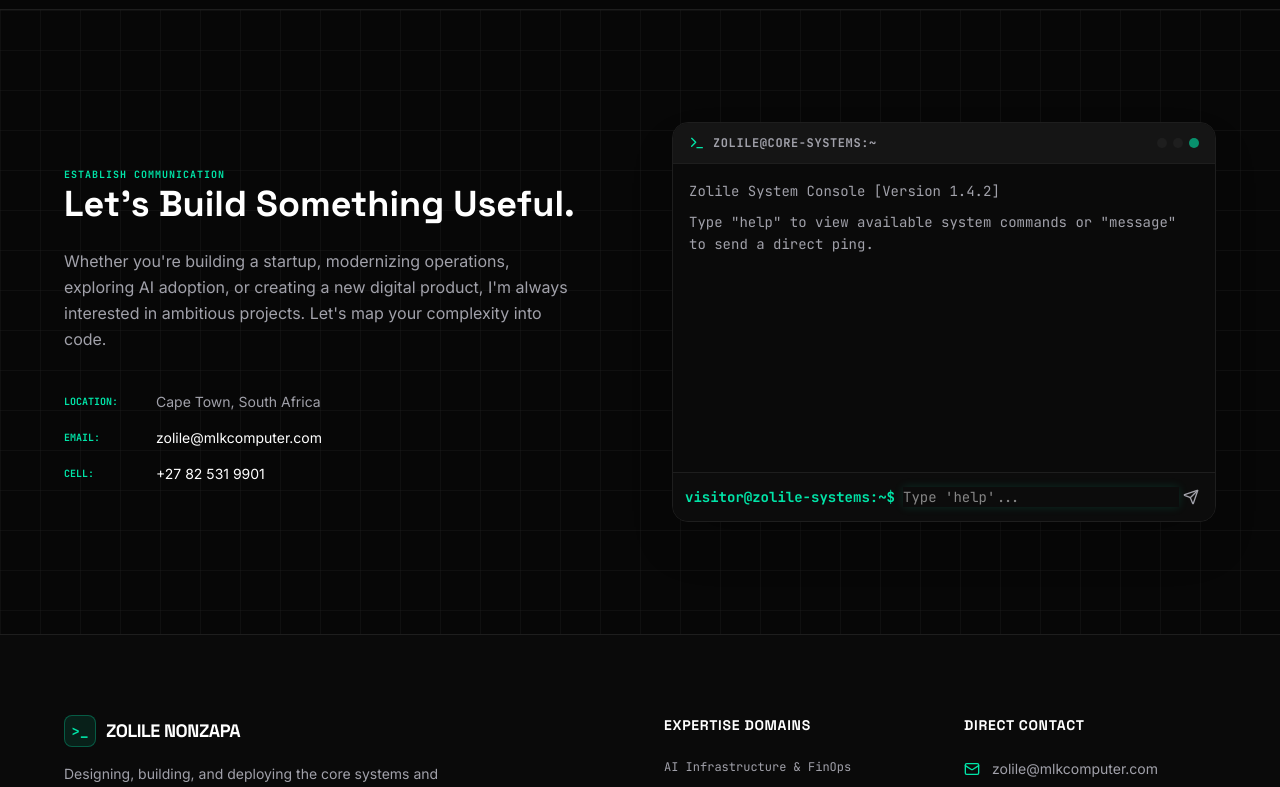
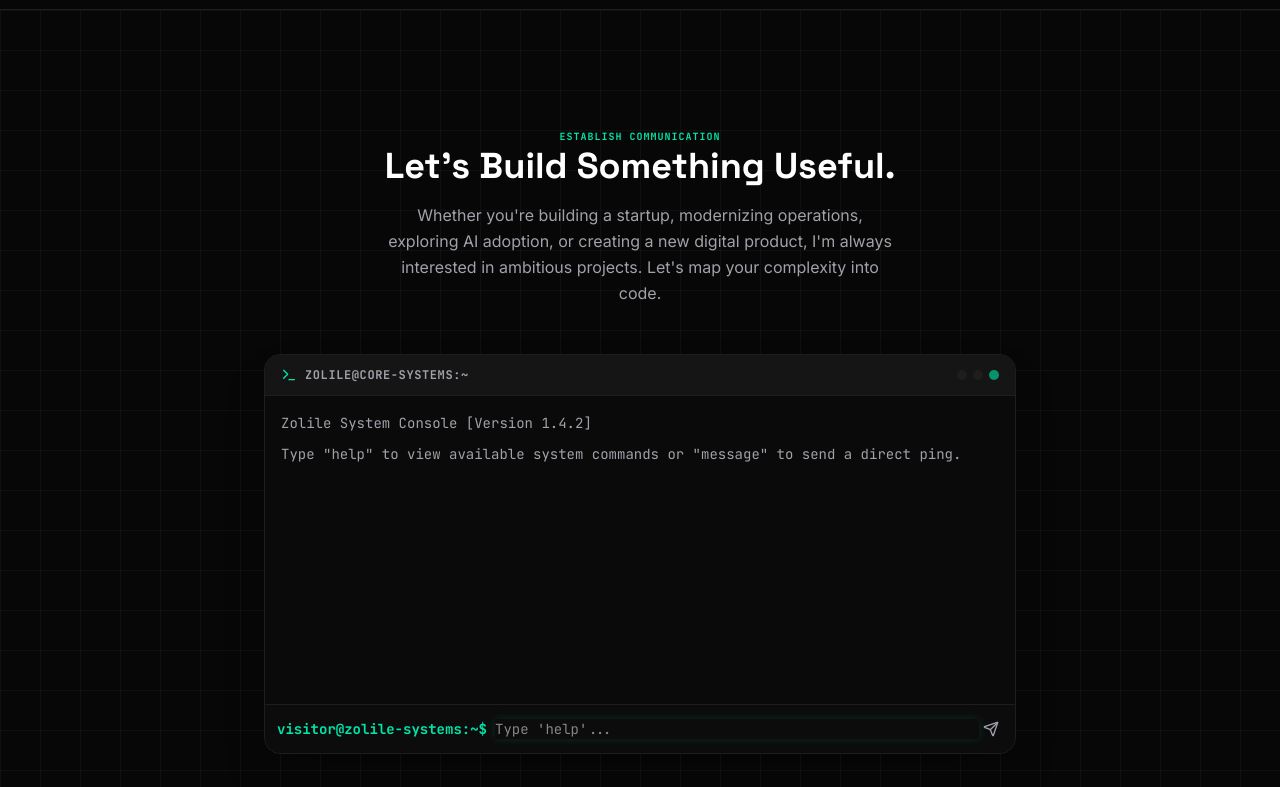
Before and after one commit to ZolileN/zolile.web, a Next.js app: page / in a window 1280 px wide. Shown: the part 4320-5107 px from the top of the page. Built offline with nearby package versions, Linux system fonts and the light colour scheme; no server answers.

Commit message:
refactor: improve contact form error handling and UI layout accessibility

```diff
--- a/src/app/actions.ts
+++ b/src/app/actions.ts
@@ -14,10 +14,12 @@ export async function sendLiveMessage(email: string, message: string, channelId:
     const telegramChatId = process.env.TELEGRAM_CHAT_ID;
     const resendKey = process.env.RESEND_API_KEY;
 
-    let dispatched = false;
+    let dispatchedCount = 0;
+    const errors: string[] = [];
 
     // 1. Discord Webhook
     if (discordWebhook) {
+      try {
         const response = await fetch(discordWebhook, {
           method: 'POST',
           headers: { 'Content-Type': 'application/json' },
@@ -38,13 +40,18 @@ export async function sendLiveMessage(email: string, message: string, channelId:
         });
 
         if (!response.ok) {
-        throw new Error(`Discord Webhook failed with status ${response.status}`);
+          throw new Error(`Discord status ${response.status}`);
         }
-      dispatched = true;
+        dispatchedCount++;
+      } catch (err) {
+        console.error('Discord Webhook failed:', err);
+        errors.push(`Discord Webhook failed: ${err instanceof Error ? err.message : 'Unknown'}`);
+      }
     }
 
     // 2. Telegram Bot
     if (telegramToken && telegramChatId) {
+      try {
         const escapedEmail = escapeHtml(email);
         const escapedMsg = escapeHtml(message);
         const escapedChan = escapeHtml(channelId);
@@ -62,13 +69,23 @@ export async function sendLiveMessage(email: string, message: string, channelId:
 
         if (!response.ok) {
           const errorText = await response.text();
-        throw new Error(`Telegram API failed with status ${response.status}: ${errorText}`);
+          throw new Error(errorText);
         }
-      dispatched = true;
+        dispatchedCount++;
+      } catch (err) {
+        console.error('Telegram dispatch failed:', err);
+        let msg = err instanceof Error ? err.message : 'Unknown';
+        try {
+          const parsed = JSON.parse(msg);
+          if (parsed.description) msg = parsed.description;
+        } catch {}
+        errors.push(`Telegram failed (${msg})`);
+      }
     }
 
     // 3. Resend Email
     if (resendKey) {
+      try {
         const fromEmail = process.env.RESEND_FROM || 'onboarding@resend.dev';
         const toEmail = process.env.RESEND_TO || 'zolile@mlkcomputer.com';
         const response = await fetch('https://api.resend.com/emails', {
@@ -86,12 +103,23 @@ export async function sendLiveMessage(email: string, message: string, channelId:
         });
 
         if (!response.ok) {
-        throw new Error(`Resend API failed with status ${response.status}`);
+          throw new Error(`Resend failed with status ${response.status}`);
         }
-      dispatched = true;
+        dispatchedCount++;
+      } catch (err) {
+        console.error('Resend dispatch failed:', err);
+        errors.push(`Resend failed: ${err instanceof Error ? err.message : 'Unknown'}`);
+      }
     }
 
-    if (!dispatched) {
+    if (dispatchedCount === 0 && (discordWebhook || (telegramToken && telegramChatId) || resendKey)) {
+      return {
+        success: false,
+        message: `SYSTEM: Routing error - ${errors.join('; ')}`,
+      };
+    }
+
+    if (dispatchedCount === 0) {
       console.log('--- LIVE MESSAGE SIMULATION ---');
       console.log(`From: ${email}`);
       console.log(`Message: ${message}`);
@@ -99,6 +127,13 @@ export async function sendLiveMessage(email: string, message: string, channelId:
       return {
         success: true,
         message: 'SYSTEM: Message simulation succeeded (no production API keys configured).',
+      };
+    }
+
+    if (errors.length > 0) {
+      return {
+        success: true,
+        message: `SYSTEM: WARNING - Routed successfully but with errors: ${errors.join(', ')}`,
       };
     }
 
--- a/src/app/page.tsx
+++ b/src/app/page.tsx
@@ -280,35 +280,17 @@ export default function Home() {
 
       {/* Contact Section */}
       <section id="contact" className="border-t border-border-custom py-28 bg-[#070707] grid-pattern">
-        <div className="max-w-[1200px] mx-auto px-6 grid grid-cols-1 lg:grid-cols-12 gap-16 items-center">
-          <div className="lg:col-span-6 space-y-6">
-            <div className="space-y-2">
-              <span className="font-mono text-[10px] text-accent font-semibold tracking-widest uppercase">Establish Communication</span>
-              <h2 className="font-space text-3xl sm:text-4xl font-bold text-white">Let&apos;s Build Something Useful.</h2>
-            </div>
-
-            <p className="text-text-secondary text-sm sm:text-base leading-relaxed font-sans max-w-lg">
+        <div className="max-w-[800px] mx-auto px-6 space-y-12 text-center">
+          <div className="space-y-4 max-w-2xl mx-auto">
+            <span className="font-mono text-[10px] text-accent tracking-widest uppercase font-bold">Establish Communication</span>
+            <h2 className="font-space text-3xl sm:text-4xl font-bold text-white">Let&apos;s Build Something Useful.</h2>
+            <p className="text-text-secondary text-sm sm:text-base leading-relaxed font-sans max-w-lg mx-auto">
               Whether you&apos;re building a startup, modernizing operations, exploring AI adoption,
               or creating a new digital product, I&apos;m always interested in ambitious projects. Let&apos;s map your complexity into code.
             </p>
-
-            <div className="space-y-4 pt-4">
-              <div className="flex items-center space-x-3">
-                <span className="font-mono text-[10px] text-accent font-bold uppercase w-20">Location:</span>
-                <span className="text-sm text-text-secondary">Cape Town, South Africa</span>
-              </div>
-              <div className="flex items-center space-x-3">
-                <span className="font-mono text-[10px] text-accent font-bold uppercase w-20">Email:</span>
-                <a href="mailto:zolile@mlkcomputer.com" className="text-sm text-white hover:underline">zolile@mlkcomputer.com</a>
-              </div>
-              <div className="flex items-center space-x-3">
-                <span className="font-mono text-[10px] text-accent font-bold uppercase w-20">Cell:</span>
-                <a href="tel:+27825319901" className="text-sm text-white hover:underline">+27 82 531 9901</a>
-              </div>
-            </div>
           </div>
 
-          <div className="lg:col-span-6 w-full">
+          <div className="w-full text-left">
             <TerminalContact />
           </div>
         </div>
```
Lines whose indentation alone changed are shown as unchanged.
